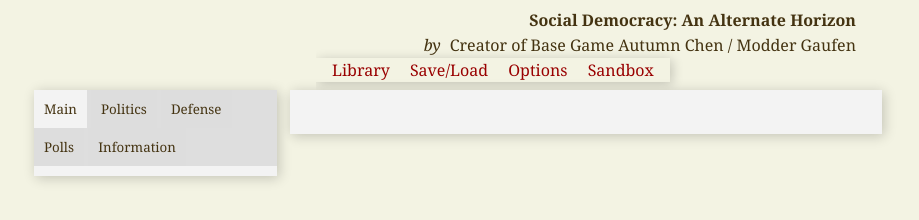
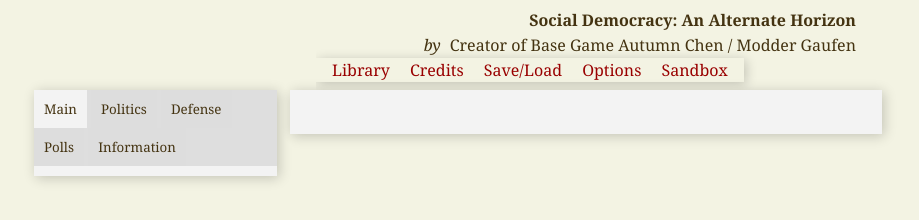
Before and after one commit to KesselFarben-Noncorp/social_democracy_horizon, a plain HTML site: page out/html/index.html in a window 1280 px wide. Shown: the whole page, without its empty margins (54-973 px from the left). Drawn offline with nearby package versions, Linux system fonts and the light colour scheme; a script that the page names is missing.

Commit message:
Update index.html

```diff
--- a/out/html/index.html
+++ b/out/html/index.html
@@ -313,6 +313,7 @@
 
                 <div id="header-links">
                     <a id="stats-link" onclick="window.showStats();" href="#">Library</a>
+                    <a id="credits-link" onclick="window.showCredits();" href="#">Credits</a>
                     <a onclick="dendryUI.showSaveSlots();" href="#">Save/Load</a>
                     <a onclick="window.showOptions();" href="#">Options</a>
                     <a onclick="window.showSandbox();" href="#">Sandbox</a>
```
